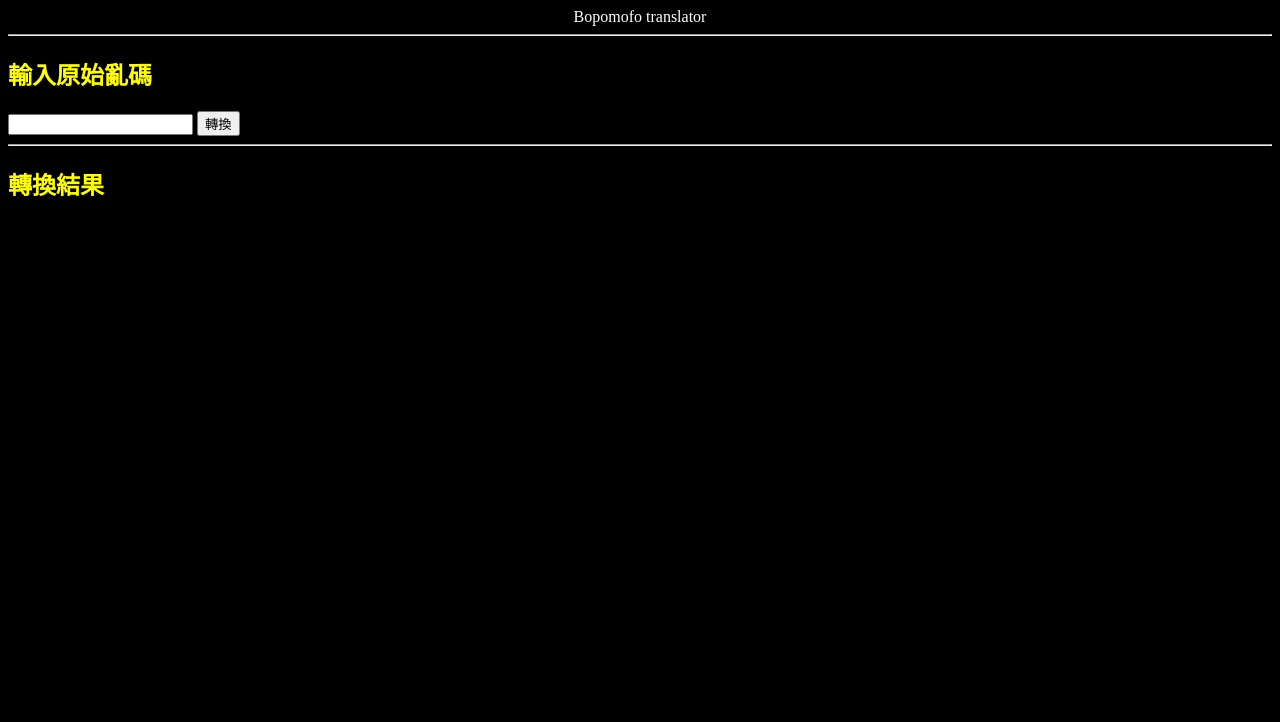
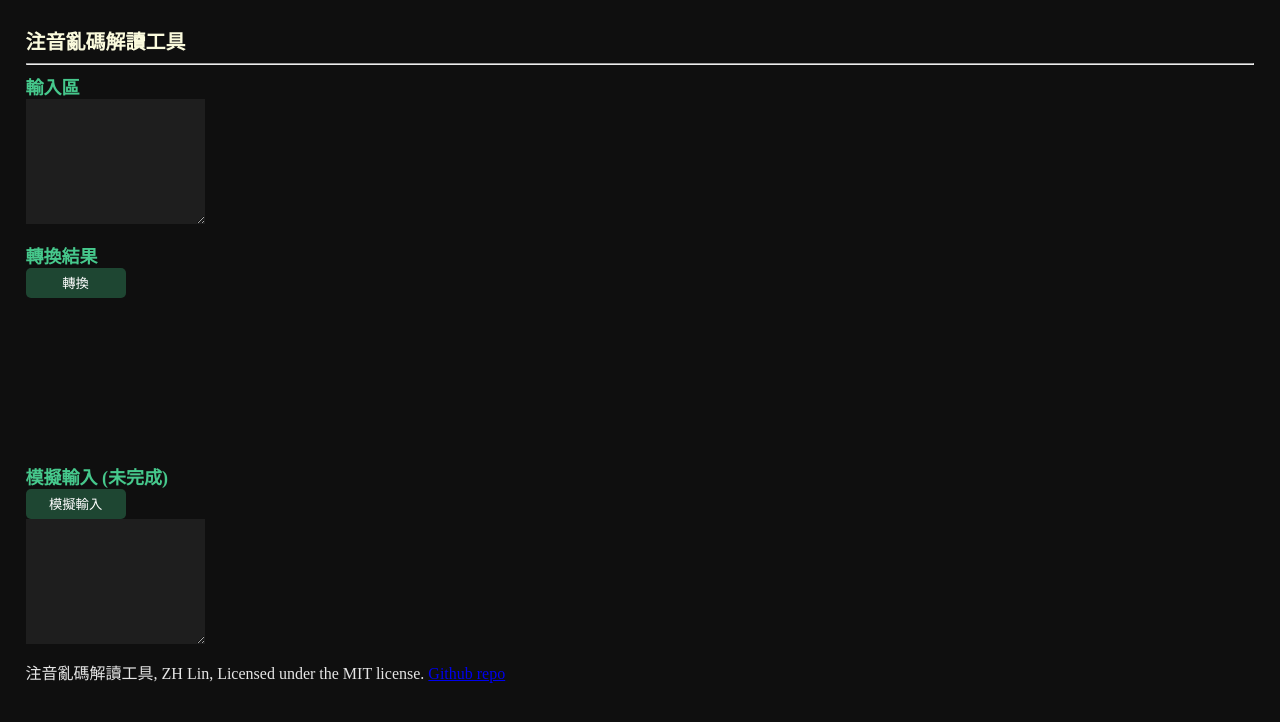
Before and after one commit to uegajde/AS_Bopomofo_translator, a plain HTML site: page Bopomofo_translator.html in a window 1280 px wide. Drawn offline with Linux system fonts and the light colour scheme.

Commit message:
update styles

```diff
--- a/Bopomofo_translator.html
+++ b/Bopomofo_translator.html
@@ -1,22 +1,21 @@
 <html>
+
 <head>
     <meta charset="utf-8" />
+    <link rel="stylesheet" href="./styles.css">
     <script type="text/javascript">
-        function translate(original, channl)
-        {
+        function translate(original, channl) {
             var input = original.value.toLowerCase();
             var output = "";
             var input_unit;
-            for (var i = 0; i < input.length; i++)
-            {
+            for (var i = 0; i < input.length; i++) {
                 input_unit = input.substr(i, 1);
                 output = output + translate_core(input_unit);
             }
             document.getElementById("output").innerHTML = output;
             return true;
         }
-        function translate_core(input)
-        {
+        function translate_core(input) {
             var output = input;
             if (input == "1") { output = "ㄅ"; } if (input == "q") { output = "ㄆ"; } if (input == "a") { output = "ㄇ"; }
             if (input == "z") { output = "ㄈ"; } if (input == "2") { output = "ㄉ"; } if (input == "w") { output = "ㄊ"; }
@@ -39,28 +38,32 @@
             return output;
         }
     </script>
-<title>Bopomofo translator</title>
+    <title>注音亂碼解讀工具</title>
 </head>
-<body style="background-color: black; color:white">
-    <div align="center">Bopomofo translator</div>
-<!--input-->
-    <hr/>
-    <h2 style="color:yellow">輸入原始亂碼</h2>
-    <input type="text" id="original" name="original" value="" onKeyPress="translate(original)">
-    <input type="button" onclick="translate(original)" VALUE="轉換">
-    <!--<input type="button" onclick="keying_simulator(original)" VALUE="模擬輸入">-->
-    </center></div>
-<!--output-->
-    <hr/>
-    <h2 style="color:yellow">轉換結果</h2>
+
+<body>
+    <header>注音亂碼解讀工具</header>
+    <!--input-->
+    <hr />
+    <h2>輸入區</h2>
+    <textarea id="original" name="original" value="" onKeyPress="translate(original)"></textarea>
+    <!--output-->
+    <br><br>
+    <h2>轉換結果</h2>
+    <input type="button" onclick="translate(original)" value="轉換">
     <p id="output" style="font-size:20px;"></p>
-<!--keying simulator (only arraivable in VB version now)-->
-    <!--
-    <hr/>
-    <h2 style="color:yellow">模擬輸入</h2>
-    <input type="text" id="sim_keying_board" name="sim_keying_board" value="" onKeyPress="transform(event)">
-    -->
-<!--test info-->
-    </br></br></br></br><p id="test_info" style="font-size:20px;"></p>
+    <!--keydown simulator-->
+    <h2>模擬輸入 (未完成)</h2>
+    <input type="button" id="simInputBtn" name="simInputBtn" value="模擬輸入" onKeyPress="keydownMain(original)">
+    <br>
+    <textarea id="simInputArea" name="simInputArea" value=""></textarea>
+    <script type="text/javascript">
+    </script>
+    <!--author info-->
+    <p id="author_info">
+        注音亂碼解讀工具, ZH Lin, Licensed under the MIT license.
+        <a href="https://github.com/uegajde/LZ_Bopomofo_translator">Github repo</a>
+    </p>
 </body>
+
 </html>
--- /dev/null
+++ b/styles.css
@@ -0,0 +1,41 @@
+body {
+    background-color: rgb(15, 15, 15);
+    color: rgb(230, 230, 230);
+    margin-left: 2%;
+    margin-right: 2%;
+    margin-top: 2%;
+}
+
+header {
+    color: rgb(250, 250, 220);
+    font-size: 20px;
+    font-weight: bold;
+}
+
+h2 {
+    font-size: 18px;
+    color: rgb(70, 200, 140);
+    margin: 0;
+}
+
+textarea {
+    height: 125px;
+    color: rgb(220, 220, 220);
+    background-color: rgb(30, 30, 30);
+    border: none;
+    overflow: scroll;
+}
+
+input {
+    color: rgb(255, 255, 255);
+    background-color: rgb(30, 70, 50);
+    border: none;
+    border-radius: 5px;
+    width: 100px;
+    height: 30px;
+}
+
+#output {
+    height: 125px;
+    overflow: scroll;
+}
```
